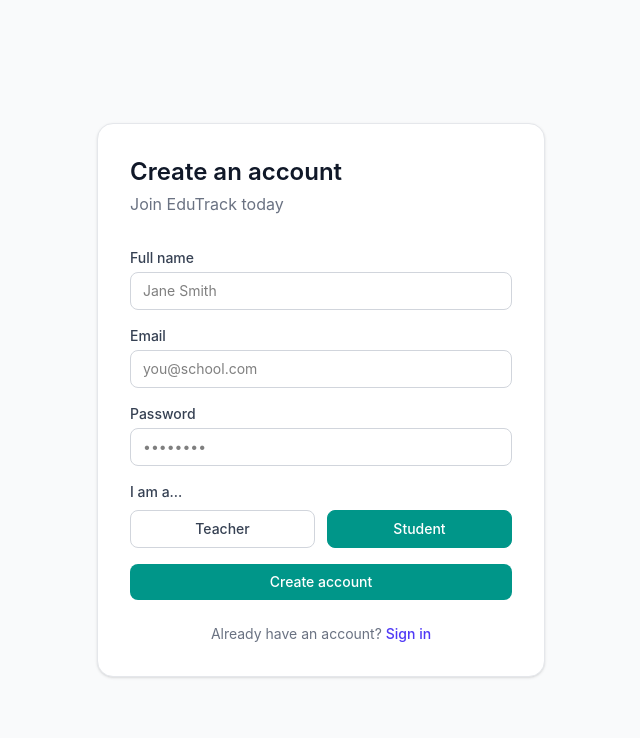
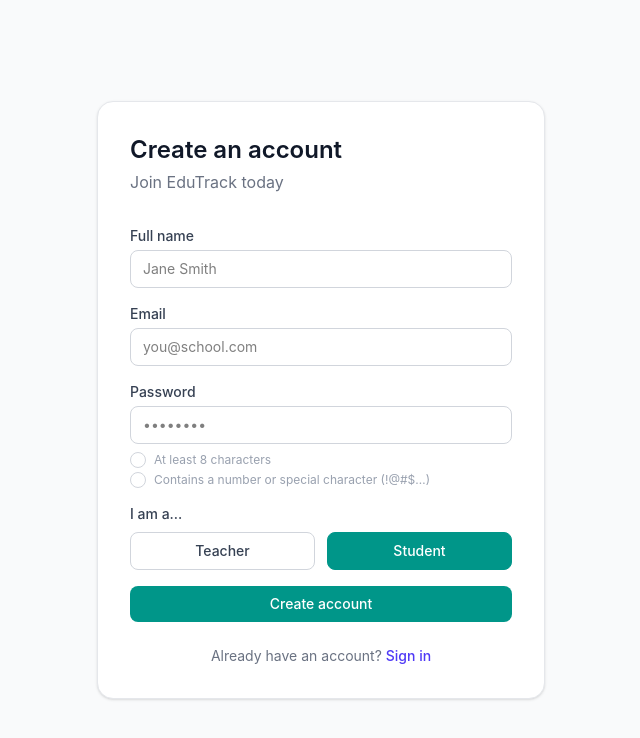
Before and after one commit to adrienbenabou98-ui/edutrack, a React (Vite) app: page /register in a window 1280 px wide. Shown: the top 738 px of the page, without its empty margins (319-959 px from the left). Built offline with nearby package versions, Linux system fonts and the light colour scheme; no server answers.

Commit message:
Show live password requirements on register page
Co-Authored-By: Claude Sonnet 4.6 <noreply@anthropic.com>

```diff
--- a/src/pages/auth/Register.tsx
+++ b/src/pages/auth/Register.tsx
@@ -2,8 +2,28 @@ import { useState } from 'react'
 import { Link, useNavigate } from 'react-router-dom'
 import { useAuthStore } from '../../store/auth.store'
 
+const PW_RULES = [
+  { label: 'At least 8 characters', test: (p: string) => p.length >= 8 },
+  { label: 'Contains a number or special character (!@#$…)', test: (p: string) => /[0-9!@#$%^&*()\-_=+\[\]{};':"\\|,.<>/?`~]/.test(p) },
+]
+
+function CheckIcon({ ok, touched }: { ok: boolean; touched: boolean }) {
+  if (!touched) return <span className="w-4 h-4 rounded-full border border-gray-300 inline-block flex-shrink-0" />
+  if (ok) return (
+    <svg className="w-4 h-4 text-green-500 flex-shrink-0" fill="none" viewBox="0 0 24 24" stroke="currentColor" strokeWidth={2.5}>
+      <path strokeLinecap="round" strokeLinejoin="round" d="M5 13l4 4L19 7" />
+    </svg>
+  )
+  return (
+    <svg className="w-4 h-4 text-red-400 flex-shrink-0" fill="none" viewBox="0 0 24 24" stroke="currentColor" strokeWidth={2.5}>
+      <path strokeLinecap="round" strokeLinejoin="round" d="M6 18L18 6M6 6l12 12" />
+    </svg>
+  )
+}
+
 export default function Register() {
   const [form, setForm] = useState({ email: '', password: '', name: '', role: 'STUDENT' })
+  const [passwordTouched, setPasswordTouched] = useState(false)
   const [error, setError] = useState('')
   const [loading, setLoading] = useState(false)
   const register = useAuthStore(s => s.register)
@@ -13,8 +33,12 @@ export default function Register() {
     setForm(f => ({ ...f, [field]: value }))
   }
 
+  const allRulesMet = PW_RULES.every(r => r.test(form.password))
+
   async function handleSubmit(e: React.FormEvent) {
     e.preventDefault()
+    setPasswordTouched(true)
+    if (!allRulesMet) return
     setError('')
     setLoading(true)
     try {
@@ -68,11 +92,26 @@ export default function Register() {
             <input
               type="password"
               value={form.password}
-              onChange={e => update('password', e.target.value)}
+              onChange={e => { update('password', e.target.value); setPasswordTouched(true) }}
               className="w-full border border-gray-300 rounded-lg px-3 py-2 text-sm focus:outline-none focus:ring-2 focus:ring-indigo-500"
               placeholder="••••••••"
               required
             />
+            <ul className="mt-2 space-y-1">
+              {PW_RULES.map(rule => {
+                const ok = rule.test(form.password)
+                return (
+                  <li key={rule.label} className="flex items-center gap-2">
+                    <CheckIcon ok={ok} touched={passwordTouched} />
+                    <span className={`text-xs transition-colors ${
+                      !passwordTouched ? 'text-gray-400' : ok ? 'text-green-600' : 'text-red-500'
+                    }`}>
+                      {rule.label}
+                    </span>
+                  </li>
+                )
+              })}
+            </ul>
           </div>
           <div>
             <label className="block text-sm font-medium text-gray-700 mb-2">I am a…</label>
```
